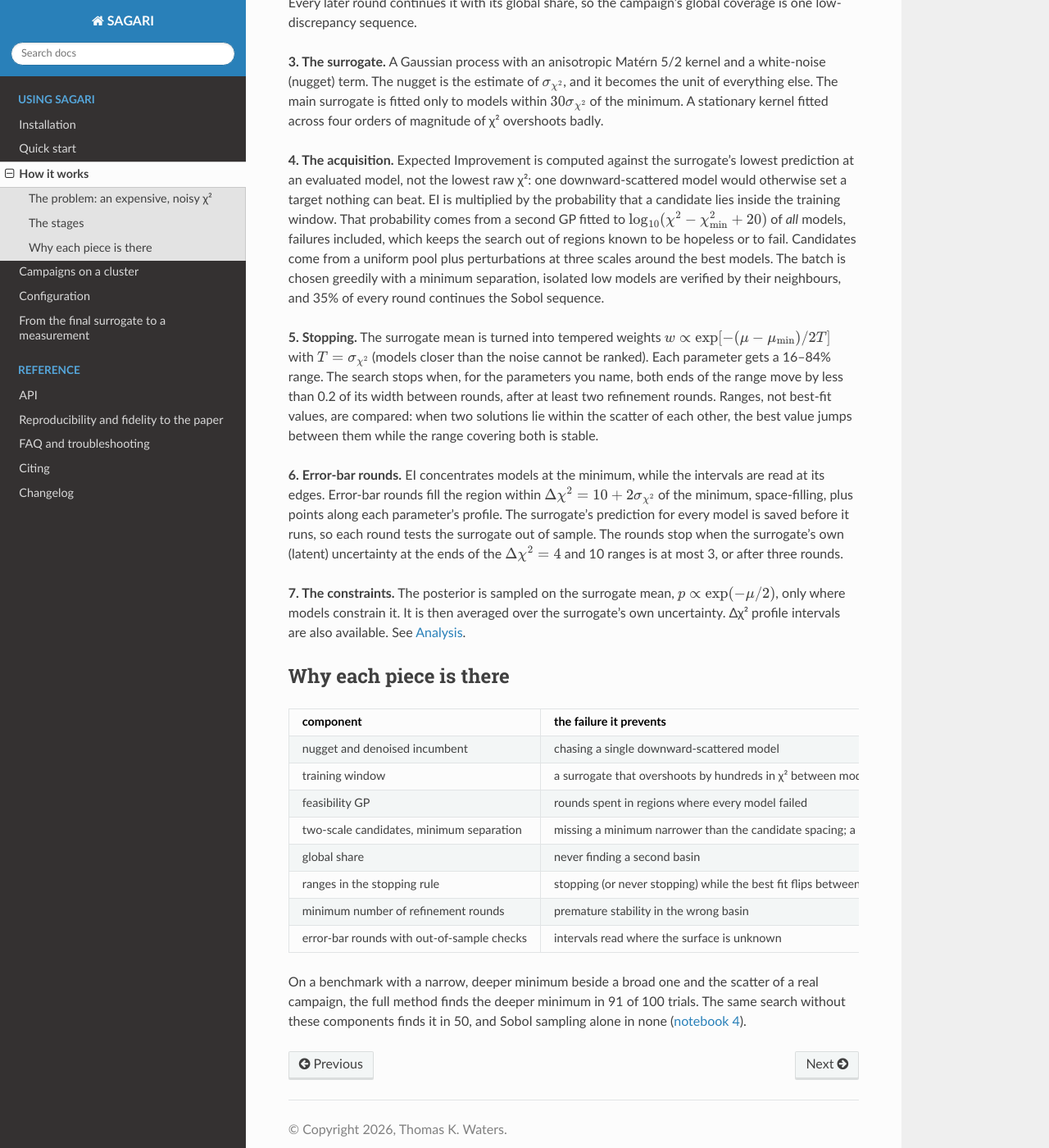
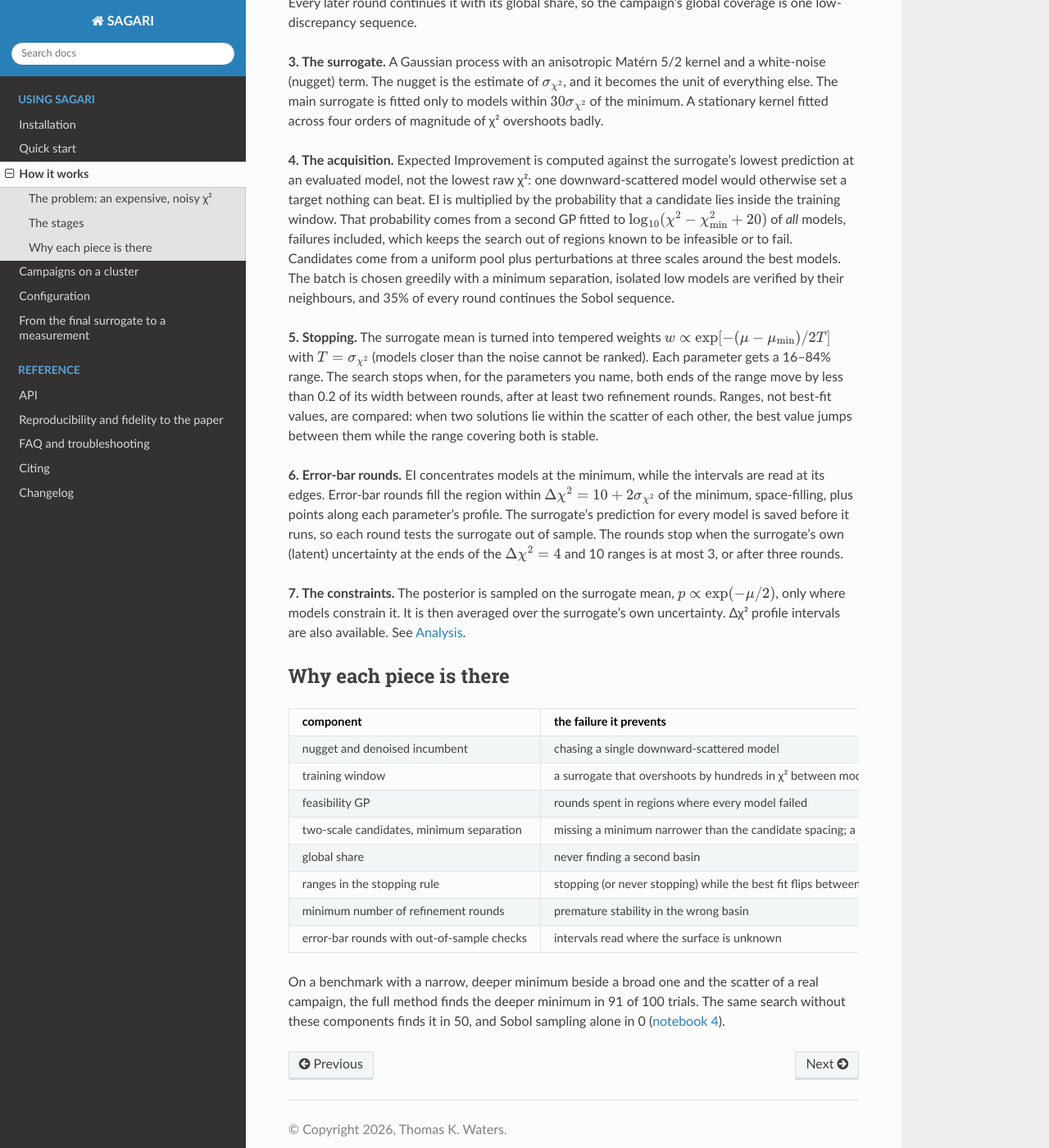
Before and after one commit to thomas-k-waters/sagari, a Sphinx documentation site: the page built from docs/concepts.md, in a window 1280 px wide and 1400 px high, scrolled down 803 px. Shown: the whole window at 82% size. Built offline with Sphinx 7.4.7 and the Read the Docs theme 3.1.0, drawn with Linux system fonts in a browser that asks for light colours; pages that are not in the unit, such as notebooks, are missing from menus.

Commit message:
Documentation updates

```diff
--- a/docs/concepts.md
+++ b/docs/concepts.md
@@ -35,7 +35,7 @@ of magnitude of χ² overshoots badly.
 evaluated model, not the lowest raw χ²: one downward-scattered model would otherwise set a target nothing can
 beat. EI is multiplied by the probability that a candidate lies inside the training window. That probability
 comes from a second GP fitted to $\log_{10}(\chi^2-\chi^2_{\min}+20)$ of *all* models, failures included, which
-keeps the search out of regions known to be hopeless or to fail. Candidates come from a uniform pool plus
+keeps the search out of regions known to be infeasible or to fail. Candidates come from a uniform pool plus
 perturbations at three scales around the best models. The batch is chosen greedily with a minimum separation,
 isolated low models are verified by their neighbours, and 35% of every round continues the Sobol sequence.
 
@@ -71,4 +71,4 @@ available. See [Analysis](analysis.md).
 
 On a benchmark with a narrow, deeper minimum beside a broad one and the scatter of a real campaign, the full
 method finds the deeper minimum in 91 of 100 trials. The same search without these components finds it in 50,
-and Sobol sampling alone in none ([notebook 4](notebooks/04_benchmark_and_replay.ipynb)).
+and Sobol sampling alone in 0 ([notebook 4](notebooks/04_benchmark_and_replay.ipynb)).
```
Also changed, not shown: README.md (+1 -1 lines).
